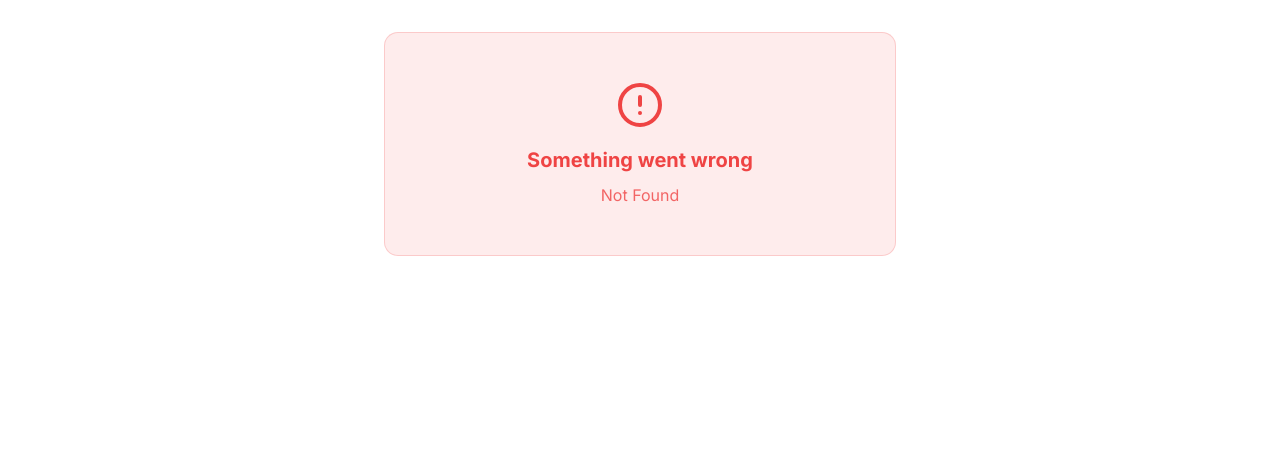
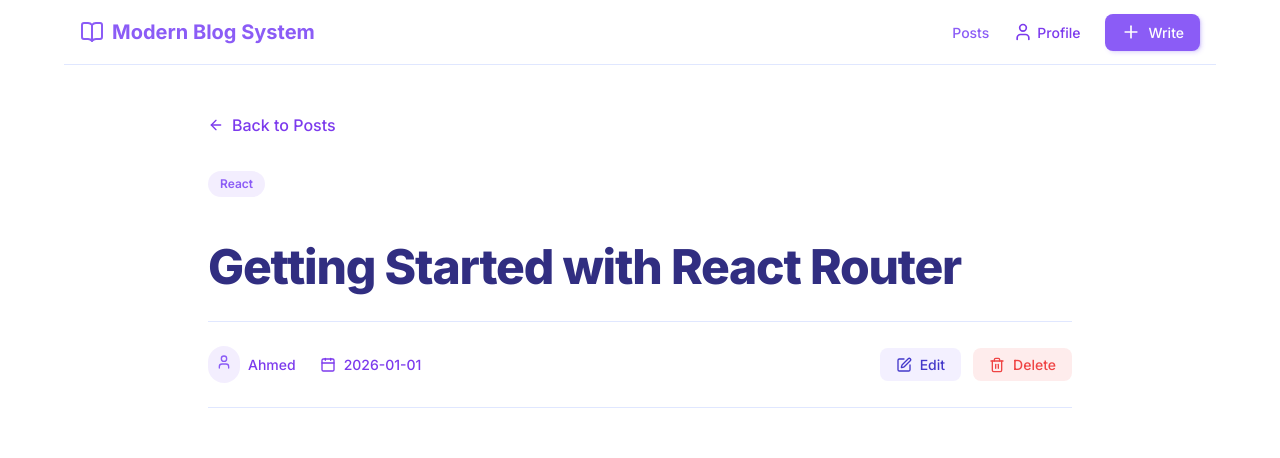
Before and after one commit to Afisphbl/Modern-Blog-System---Router-First-Architecture, a React (Vite) app: page /posts/1 in a window 1280 px wide. Before the commit this address had no page. Shown: the top 458 px of the page. Built offline with nearby package versions, Linux system fonts and the light colour scheme; data requests are answered from the project's data file; the HTML template or start-up script is replaced by a standard one.

Commit message:
feat: implement post detail page, enhance posts loader with search and category filtering, and remove unused postsLoader file

```diff
--- a/src/App.jsx
+++ b/src/App.jsx
@@ -2,11 +2,13 @@ import React from "react";
 import { createBrowserRouter, RouterProvider } from "react-router-dom";
 import AppLayout from "./router/AppLayout";
 import Home, { loader as homeLoader } from "./pages/Home/Home";
-import Posts from "./pages/Posts/Posts";
-import { postsLoader } from "./pages/Posts/postsLoader";
+import Posts, { loader as postsLoader } from "./pages/Posts/Posts";
 import Authors from "./pages/Authors/Authors";
 import LoadingSpinner from "./components/Loading/LoadingSpinner";
 import ErrorMessage from "./components/ErrorMessage/ErrorMessage";
+import PostDetail, {
+  loader as postLoader,
+} from "./pages/PostDetail/PostDetail";
 
 const router = createBrowserRouter([
   {
@@ -23,10 +25,18 @@ const router = createBrowserRouter([
         path: "/posts",
         element: <Posts />,
         loader: postsLoader,
+        errorElement: <ErrorMessage />,
+      },
+      {
+        path: "/posts/:postId",
+        element: <PostDetail />,
+        loader: postLoader,
+        errorElement: <ErrorMessage />,
       },
       {
         path: "/authors",
         element: <Authors />,
+        errorElement: <ErrorMessage />,
       },
     ],
   },
--- a/src/api/postsApi.js
+++ b/src/api/postsApi.js
@@ -12,3 +12,15 @@ export async function getPosts() {
     throw error;
   }
 }
+
+export async function getPostById(postId) {
+  try {
+    const res = await fetch(`${url}/posts/${postId}`);
+    if (!res.ok) throw new Error("Something went wrong");
+    const data = await res.json();
+    return data;
+  } catch (error) {
+    console.error(`Error : ${error}`);
+    throw error;
+  }
+}
--- a/src/components/CategoryFilter/CategoryFilter.jsx
+++ b/src/components/CategoryFilter/CategoryFilter.jsx
@@ -9,6 +9,7 @@ function CategoryFilter() {
   const selectedCategory = (
     searchParams.get("category") || "all"
   ).toLowerCase();
+  const searchQuery = (searchParams.get("q") || "").toLowerCase().trim();
   const isNavigating = state === "loading";
 
   return (
@@ -22,6 +23,7 @@ function CategoryFilter() {
         method="get"
         className={`category-filter-form ${isNavigating ? "navigating" : ""}`}
       >
+        {searchQuery && <input type="hidden" name="q" value={searchQuery} />}
         <button
           type="submit"
           name="category"
--- /dev/null
+++ b/src/pages/PostDetail/PostDetail.jsx
@@ -0,0 +1,74 @@
+import React from "react";
+import "./PostDetails.css";
+import { Link, useLoaderData } from "react-router-dom";
+import { ArrowLeft, Calendar, SquarePen, Trash, User } from "lucide-react";
+import { getPostById } from "../../api/postsApi";
+
+function PostDetail() {
+  const post = useLoaderData();
+
+  return (
+    <div className="post-details-container">
+      <div className="post-details-back">
+        <Link to="/posts" className="back-link">
+          <ArrowLeft size={20} className="back-icon" />
+          Back to Posts
+        </Link>
+      </div>
+
+      <div className="post-details-content">
+        <div className="post-details-category-wrapper">
+          <div className="post-details-category">{post.category}</div>
+        </div>
+
+        <h1 className="post-details-title">{post.title}</h1>
+
+        <div className="post-details-meta-bar">
+          <div className="post-details-meta">
+            <Link to="/authors/1" className="author-link">
+              <div className="author-icon-wrapper">
+                <User size={16} className="author-icon" />
+              </div>
+              <span>{post.author}</span>
+            </Link>
+
+            <div className="date-info">
+              <Calendar size={16} className="date-icon" />
+              <span>{post.date}</span>
+            </div>
+          </div>
+          <div className="post-details-actions">
+            <button className="action-edit">
+              <SquarePen size={16} />
+              Edit
+            </button>
+            <button className="action-delete">
+              <Trash size={16} />
+              Delete
+            </button>
+          </div>
+        </div>
+
+        <div className="post-details-image-wrapper">
+          <img
+            className="post-details-image"
+            src={post.image}
+            alt={post.title}
+          />
+        </div>
+
+        <div className="post-details-body">
+          <p className="post-details-text">{post.content}</p>
+        </div>
+      </div>
+    </div>
+  );
+}
+
+export async function loader({ params }) {
+  const { postId } = params;
+  const data = await getPostById(postId);
+  return data;
+}
+
+export default PostDetail;
--- /dev/null
+++ b/src/pages/PostDetail/PostDetails.css
@@ -0,0 +1,176 @@
+.post-details-container {
+  max-width: 56rem; /* max-w-4xl */
+  margin: 0 auto;
+  padding: 3rem 1rem;
+}
+
+.post-details-back {
+  margin-bottom: 2rem;
+}
+
+.back-link {
+  display: inline-flex;
+  align-items: center;
+  gap: 0.5rem;
+  color: var(--muted-foreground);
+  font-weight: 500;
+  transition: color 0.2s ease;
+}
+
+.back-link:hover {
+  color: var(--foreground);
+}
+
+.back-icon {
+  width: 1rem;
+  height: 1rem;
+}
+
+.post-details-content {
+  display: flex;
+  flex-direction: column;
+  gap: 1.5rem;
+}
+
+.post-details-category-wrapper {
+  display: flex;
+  align-items: center;
+  gap: 0.5rem;
+  margin-bottom: 1rem;
+}
+
+.post-details-category {
+  font-size: 0.75rem;
+  font-weight: 600;
+  padding: 0.25rem 0.75rem;
+  border-radius: 9999px;
+  background-color: color-mix(in srgb, var(--primary) 10%, transparent);
+  color: var(--primary);
+}
+
+.post-details-title {
+  font-size: 2.25rem;
+  font-weight: 800;
+  letter-spacing: -0.025em;
+  color: var(--foreground);
+  line-height: 1.25;
+}
+
+@media (min-width: 768px) {
+  .post-details-title {
+    font-size: 3rem;
+  }
+}
+
+.post-details-meta-bar {
+  display: flex;
+  flex-wrap: wrap;
+  align-items: center;
+  justify-content: space-between;
+  gap: 1rem;
+  padding-top: 1.5rem;
+  padding-bottom: 1.5rem;
+  border-top: 1px solid var(--border);
+  border-bottom: 1px solid var(--border);
+}
+
+.post-details-meta {
+  display: flex;
+  align-items: center;
+  gap: 1.5rem;
+  font-size: 0.875rem;
+  color: var(--muted-foreground);
+  font-weight: 500;
+}
+
+.author-link {
+  display: flex;
+  align-items: center;
+  gap: 0.5rem;
+  transition: color 0.2s ease;
+}
+
+.author-link:hover {
+  color: var(--primary);
+}
+
+.author-icon-wrapper {
+  background-color: color-mix(in srgb, var(--primary) 10%, transparent);
+  padding: 0.5rem;
+  border-radius: 9999px;
+  color: var(--primary);
+}
+
+.date-info {
+  display: flex;
+  align-items: center;
+  gap: 0.5rem;
+}
+
+.post-details-actions {
+  display: flex;
+  align-items: center;
+  gap: 0.75rem;
+}
+
+.action-edit, .action-delete {
+  display: flex;
+  align-items: center;
+  gap: 0.5rem;
+  padding: 0.5rem 1rem;
+  border-radius: var(--radius-md);
+  font-size: 0.875rem;
+  font-weight: 500;
+  transition: background-color 0.2s ease;
+  border: none;
+  cursor: pointer;
+}
+
+.action-edit {
+  background-color: var(--secondary);
+  color: var(--secondary-foreground);
+}
+
+.action-edit:hover {
+  background-color: color-mix(in srgb, var(--secondary) 80%, black);
+}
+
+.action-delete {
+  background-color: color-mix(in srgb, var(--destructive) 10%, transparent);
+  color: var(--destructive);
+}
+
+.action-delete:hover:not(:disabled) {
+  background-color: color-mix(in srgb, var(--destructive) 20%, transparent);
+}
+
+.action-delete:disabled {
+  opacity: 0.5;
+  cursor: not-allowed;
+}
+
+.post-details-image-wrapper {
+  border-radius: var(--radius-xl);
+  overflow: hidden;
+  margin-top: 2rem;
+  margin-bottom: 2rem;
+  box-shadow: var(--shadow-md);
+}
+
+.post-details-image {
+  width: 100%;
+  height: auto;
+  max-height: 500px;
+  object-fit: cover;
+}
+
+.post-details-body {
+  max-width: 100%;
+}
+
+.post-details-text {
+  white-space: pre-line;
+  line-height: 1.625;
+  color: color-mix(in srgb, var(--foreground) 90%, transparent);
+  font-size: 1.125rem;
+}
--- a/src/pages/Posts/Posts.jsx
+++ b/src/pages/Posts/Posts.jsx
@@ -5,6 +5,7 @@ import "../../components/PostList/PostList.css";
 import { useLoaderData } from "react-router-dom";
 import PostCard from "../../components/PostCard/PostCard";
 import EmptyState from "../../components/EmptyState/EmptyState";
+import { getPosts } from "../../api/postsApi";
 
 function Posts() {
   const posts = useLoaderData();
@@ -44,4 +45,34 @@ function Posts() {
   );
 }
 
+export async function loader({ request }) {
+  const requestUrl = new URL(request.url);
+  const selectedCategory = (
+    requestUrl.searchParams.get("category") || "all"
+  ).toLowerCase();
+  const searchQuery = (requestUrl.searchParams.get("q") || "")
+    .toLowerCase()
+    .trim();
+  const posts = await getPosts();
+
+  let filteredPosts = posts;
+
+  if (selectedCategory !== "all") {
+    filteredPosts = filteredPosts.filter(
+      (post) => post.category?.toLowerCase() === selectedCategory,
+    );
+  }
+
+  if (searchQuery) {
+    filteredPosts = filteredPosts.filter(
+      (post) =>
+        post.title?.toLowerCase().includes(searchQuery) ||
+        post.content?.toLowerCase().includes(searchQuery) ||
+        post.author?.toLowerCase().includes(searchQuery),
+    );
+  }
+
+  return filteredPosts;
+}
+
 export default Posts;
--- a/src/pages/Posts/postsLoader.js
+++ /dev/null
@@ -1,31 +0,0 @@
-import { getPosts } from "../../api/postsApi";
-
-export async function postsLoader({ request }) {
-  const requestUrl = new URL(request.url);
-  const selectedCategory = (
-    requestUrl.searchParams.get("category") || "all"
-  ).toLowerCase();
-  const searchQuery = (requestUrl.searchParams.get("q") || "")
-    .toLowerCase()
-    .trim();
-  const posts = await getPosts();
-
-  let filteredPosts = posts;
-
-  if (selectedCategory !== "all") {
-    filteredPosts = filteredPosts.filter(
-      (post) => post.category?.toLowerCase() === selectedCategory,
-    );
-  }
-
-  if (searchQuery) {
-    filteredPosts = filteredPosts.filter(
-      (post) =>
-        post.title?.toLowerCase().includes(searchQuery) ||
-        post.content?.toLowerCase().includes(searchQuery) ||
-        post.author?.toLowerCase().includes(searchQuery),
-    );
-  }
-
-  return filteredPosts;
-}
```
